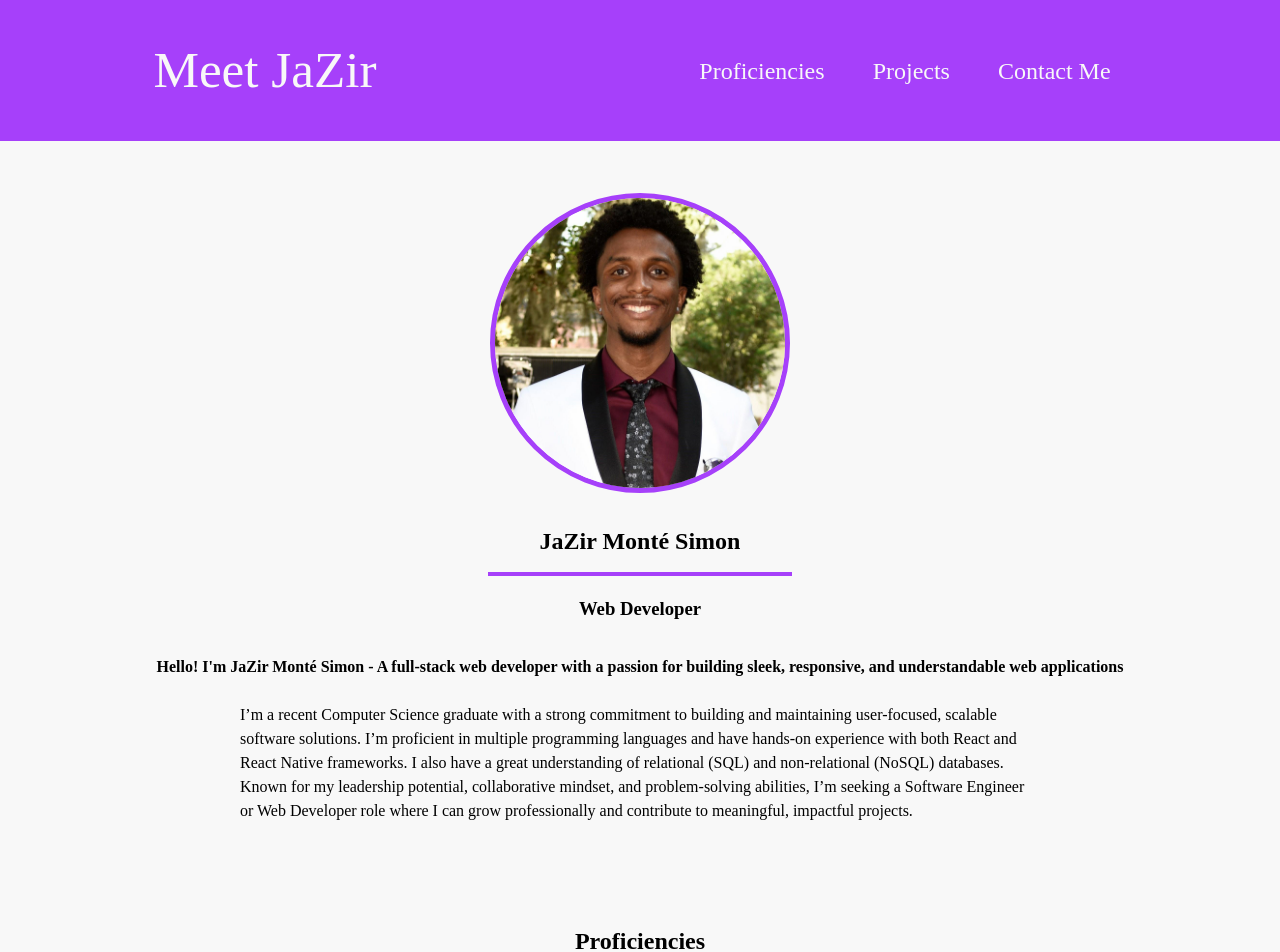
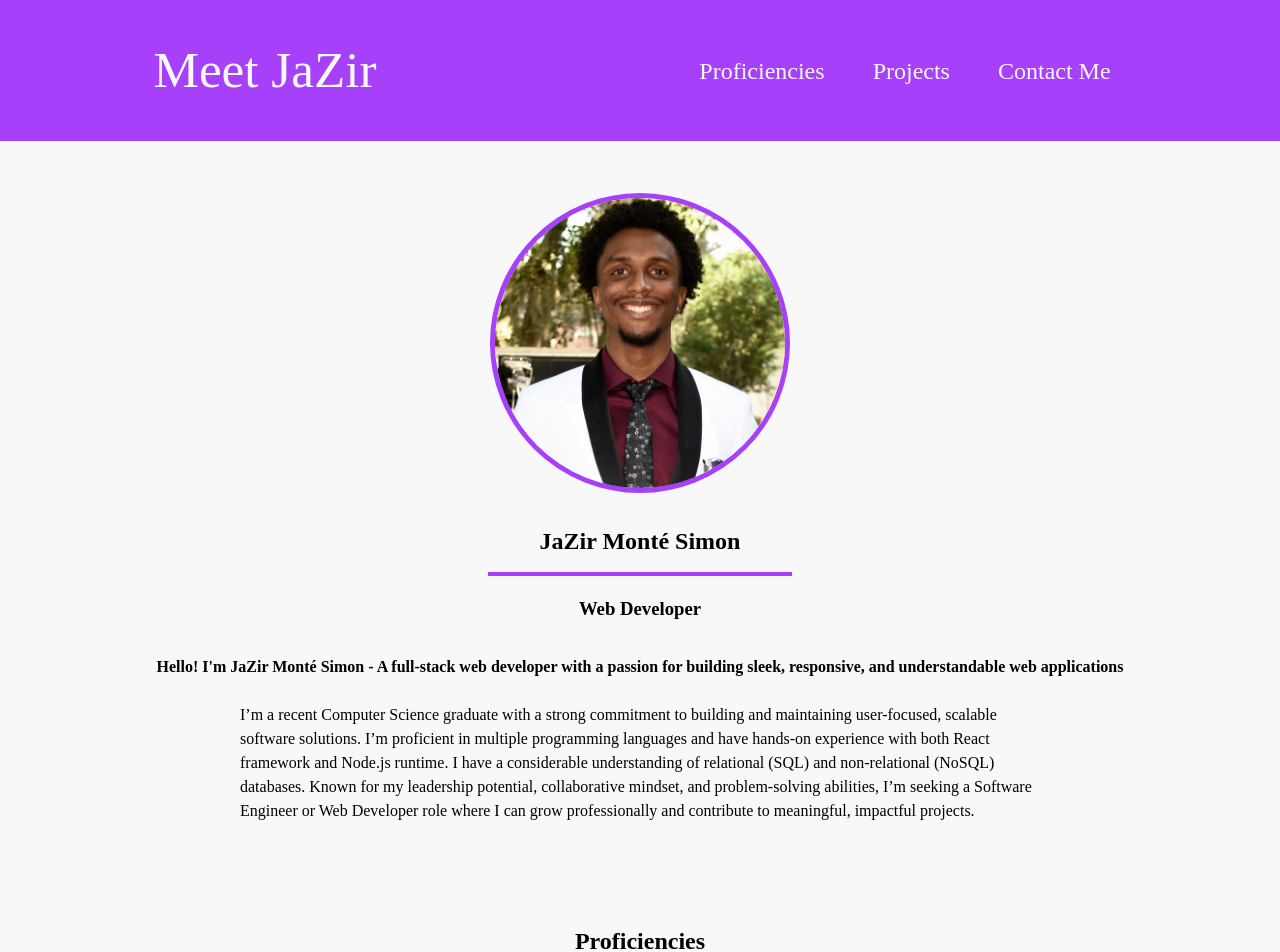
Before and after one commit to DelightSSB/Portfolio-React, a React (Vite) app: page / in a window 1280 px wide. Shown: the top 952 px of the page. Built offline with nearby package versions, Linux system fonts and the light colour scheme.

Commit message:
Revise About section to reflect updated skills
Updated experience description to include Node.js and clarify frameworks.

```diff
--- a/src/components/About/About.tsx
+++ b/src/components/About/About.tsx
@@ -16,8 +16,8 @@ export default function About() {
         I’m a recent Computer Science graduate with a strong commitment to
         building and maintaining user-focused, scalable software solutions. I’m
         proficient in multiple programming languages and have hands-on
-        experience with both React and React Native frameworks. I also have a
-        great understanding of relational (SQL) and non-relational (NoSQL)
+        experience with both React framework and Node.js runtime. I have a
+        considerable understanding of relational (SQL) and non-relational (NoSQL)
         databases. Known for my leadership potential, collaborative mindset, and
         problem-solving abilities, I’m seeking a Software Engineer or Web
         Developer role where I can grow professionally and contribute to
```
